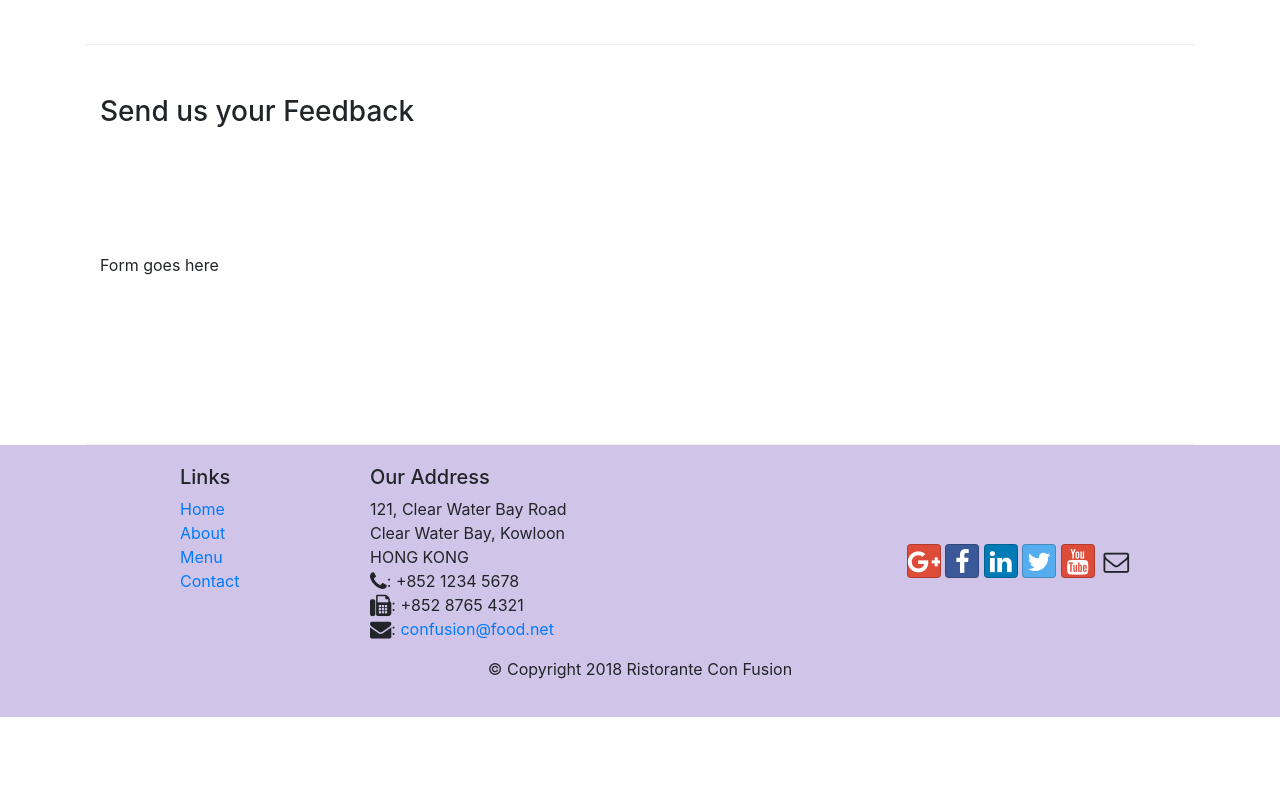
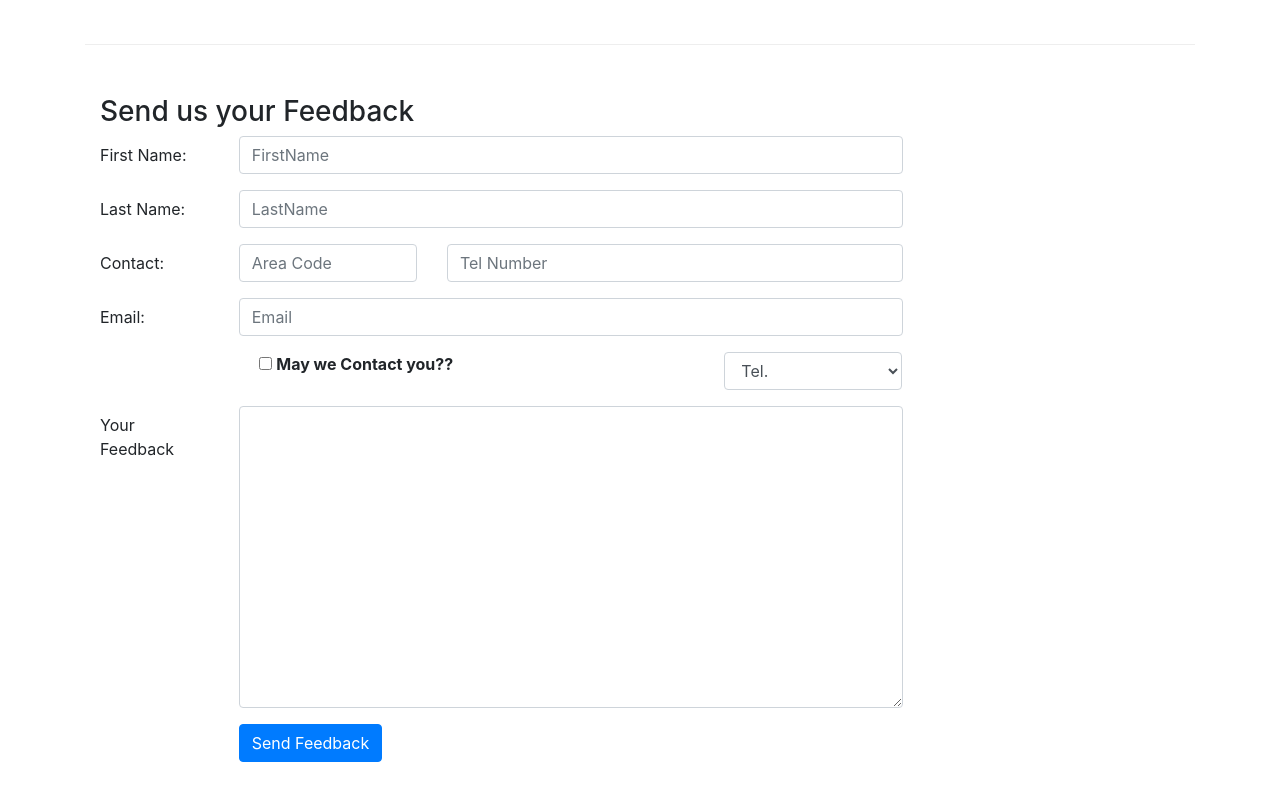
Before and after one commit to sing8553/Practice, a website: page contactus.html in a window 1280 px wide. Shown: the part 820-1620 px from the top of the page. Before the commit the page ends 1537 px from the top, so only its background shows below. Drawn offline with nearby package versions, Linux system fonts and the light colour scheme.

Commit message:
adding form

```diff
--- a/contactus.html
+++ b/contactus.html
@@ -93,7 +93,72 @@
               <h3>Send us your Feedback</h3>
            </div>
             <div class="col-12 col-md-9">
-                Form goes here
+                <form action="">
+                    <div class="form-group row">
+                        <label for="firstname" class="col-md-2 col-form-label">First Name: </label>
+                        <div class="col-md-10">
+                            <input type="text" name="firstname" id="firstname" class="form-control" placeholder="FirstName">
+                        </div>
+
+                    </div>
+
+                    <div class="form-group row">
+                        <label for="Lastname" class="col-md-2 col-form-label">Last Name: </label>
+                        <div class="col-md-10">
+                            <input type="text" name="Lastname" id="Lastname" class="form-control" placeholder="LastName">
+                        </div>
+                    </div>
+
+                    <div class="form-group row">
+                        <label for="telNum" class="col-12 col-md-2 col-form-label">Contact: </label>
+                        <div class="col-5 col-md-3">
+                            <input type="tel" name="AreaCode" id="AreaCode" class="form-control" placeholder="Area Code">
+                        </div>
+                        <div class="col-md-7 col-7">
+                            <input type="tel" name="telNumber" id="telNumber" class="form-control" placeholder="Tel Number">
+                        </div>
+                    </div>
+
+                    <div class="form-group row">
+                        <label for="emailId" class="col-md-2 col-form-label">Email: </label>
+                        <div class="col-md-10">
+                            <input type="email" name="email" id="email" class="form-control" placeholder="Email">
+                        </div>
+                    </div>
+
+                    <div class="form-group row">
+                        <div class="col-md-6 offset-md-2">
+                            <div class="form-check">
+                                <input type="checkbox" name="approve" id="approve">
+                                <label for="approve" class="form-check-label">
+                                    <strong>May we Contact you?? </strong>
+                                </label>
+
+                            </div>
+                        </div>
+                        <div class="col-md-3 offset-md-1">
+                            <select name="" id="" class="form-control">
+                                <option value="">Tel.</option>
+                                <option value="">Email</option>
+                            </select>
+                        </div>
+                    </div>
+
+                    <div class="form-group row">
+                        <label for="Feedback" class="col-md-2 col-form-label">Your Feedback </label>
+                        <div class="col-md-10">
+                            <textarea name="text-Area" id="text-Area" class="form-control" rows="12"></textarea>
+                        </div>
+                    </div>
+
+                    <div class="form-group row">
+                        <div class="col-md-10 offset-md-2">
+                            <button type="submit" class="btn btn-primary">
+                                Send Feedback
+                            </button>
+                        </div>
+                    </div>
+                </form>
             </div>
              <div class="col-12 col-md">
             </div>
```
